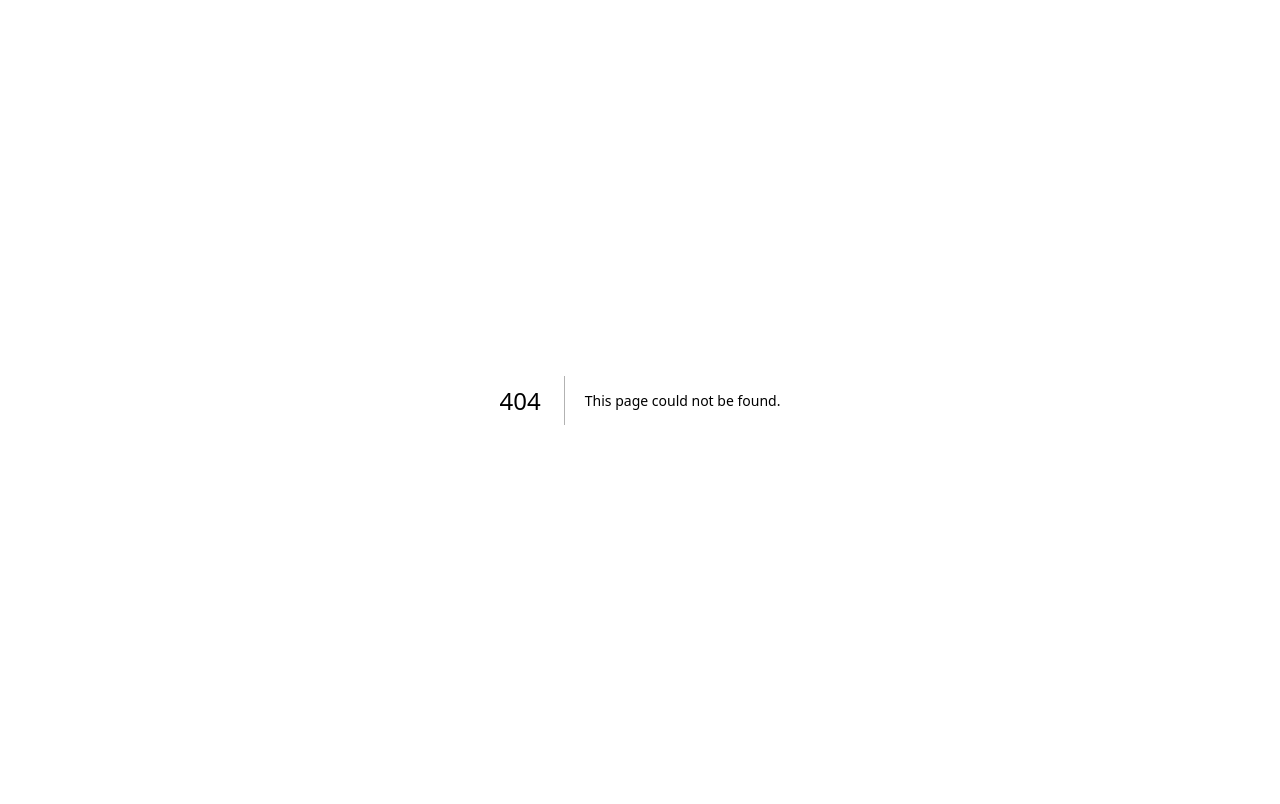
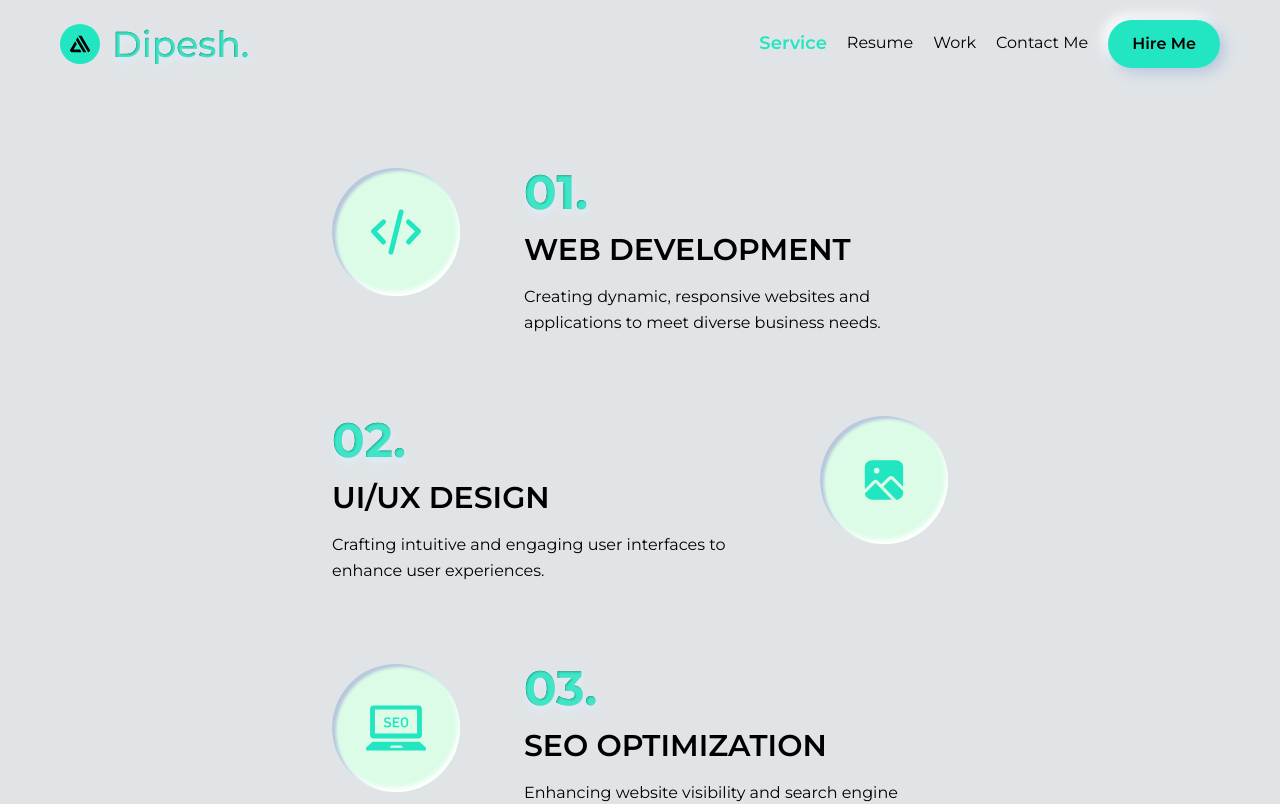
Before and after one commit to DipeshPun91/portfolio_website_next.js, a Next.js app: page /myservice in a window 1280 px wide. Before the commit this address had no page. Shown: the top 804 px of the page. Built offline with nearby package versions, Linux system fonts and the light colour scheme.

Commit message:
Ninth commit

```diff
--- /dev/null
+++ b/src/app/myservice/page.tsx
@@ -0,0 +1,106 @@
+import Header from "@/components/Header";
+import Footer from "@/components/Footer";
+
+export default function MyService() {
+  return (
+    <>
+      <Header />
+      <section>
+        <div className="container px-5 py-10 mx-auto">
+          <div className="flex flex-wrap justify-center lg:w-3/5 mx-auto border-b mb-10 border-gray-200">
+            <div className="rounded-lg p-6 m-4 flex sm:flex-row flex-col items-center sm:items-start space-y-4 sm:space-y-0 sm:space-x-6">
+              <div className="effect-inner sm:w-32 sm:h-32 h-20 w-20 sm:mr-10 inline-flex items-center justify-center rounded-full bg-green-100 text-accent flex-shrink-0">
+                <svg
+                  viewBox="0 0 24 24"
+                  fill="none"
+                  xmlns="http://www.w3.org/2000/svg"
+                  width={60}
+                  height={60}
+                >
+                  <path
+                    d="M7 8L3 11.6923L7 16M17 8L21 11.6923L17 16M14 4L10 20"
+                    stroke="currentColor"
+                    strokeWidth="2"
+                    strokeLinecap="round"
+                    strokeLinejoin="round"
+                  />
+                </svg>
+              </div>
+              <div className="flex-grow sm:text-left text-center mt-6 sm:mt-0">
+                <h1 className="text-4xl sm:text-5xl mb-4 font-bold uppercase title">
+                  01.
+                </h1>
+                <h2 className="text-2xl sm:text-3xl mb-4 font-semibold uppercase">
+                  Web Development
+                </h2>
+                <p className="leading-relaxed text-base">
+                  Creating dynamic, responsive websites and applications to meet
+                  diverse business needs.
+                </p>
+              </div>
+            </div>
+
+            <div className="rounded-lg p-6 m-4 flex sm:flex-row flex-col items-center sm:items-start space-y-4 sm:space-y-0 sm:space-x-6">
+              <div className="flex-grow sm:text-left text-center mt-6 sm:mt-0">
+                <h1 className="text-4xl sm:text-5xl mb-4 font-bold uppercase title">
+                  02.
+                </h1>
+                <h2 className="text-2xl sm:text-3xl mb-4 font-semibold uppercase">
+                  UI/UX Design
+                </h2>
+                <p className="leading-relaxed text-base">
+                  Crafting intuitive and engaging user interfaces to enhance
+                  user experiences.
+                </p>
+              </div>
+              <div className="effect-inner sm:w-32 sm:h-32 h-20 w-20 sm:ml-10 inline-flex items-center justify-center rounded-full bg-green-100 text-accent flex-shrink-0">
+                <svg
+                  viewBox="0 0 2050 2050"
+                  xmlns="http://www.w3.org/2000/svg"
+                  fill="currentColor"
+                  width={70}
+                  height={70}
+                >
+                  <path d="M696.3,1060.9l.3-.2a114.1,114.1,0,0,1,161.5,0l.6.5,85.7,88.7,204.9-204.8a114.3,114.3,0,0,1,161.5,0l275.3,275.7V654.6c0-113.4-92.3-205.7-205.7-205.7H669.6c-113.4,0-205.7,92.3-205.7,205.7v642.7ZM809.9,668.7a82.2,82.2,0,1,1-82.2,82.2A82.2,82.2,0,0,1,809.9,668.7Z" />
+                  <path d="M794.3,1124.1a24.3,24.3,0,0,0-34,.1L465.8,1423.6c13.8,100.2,99.9,177.5,203.8,177.5h585.8Z" />
+                  <path d="M1247.2,1008.7a24.5,24.5,0,0,0-34.3,0l-205.9,206,373.5,386.4c113.4,0,205.6-92.3,205.6-205.7v-47.2Z" />
+                </svg>
+              </div>
+            </div>
+
+            <div className="rounded-lg p-6 m-4 flex sm:flex-row flex-col items-center sm:items-start space-y-4 sm:space-y-0 sm:space-x-6">
+              <div className="effect-inner sm:w-32 sm:h-32 h-20 w-20 sm:mr-10 inline-flex items-center justify-center rounded-full bg-green-100 text-accent flex-shrink-0">
+                <svg
+                  xmlns="http://www.w3.org/2000/svg"
+                  viewBox="0 0 512 512"
+                  fill="currentColor"
+                  width={60}
+                  height={60}
+                >
+                  <path d="M61.936,345.186h388.128c14.81,0,26.822-12.019,26.822-26.828V89.967c0-14.797-12.012-26.81-26.822-26.81H61.936c-14.81,0-26.81,12.012-26.81,26.81v228.39C35.127,333.167,47.126,345.186,61.936,345.186z M76.126,99.189h359.749v203.649H76.126V99.189z" />
+                  <path d="M508.025,419.609l-47.841-42.468c-3.076-2.722-7.5-4.266-12.171-4.266H63.98c-4.664,0-9.095,1.544-12.164,4.266L3.968,419.609C1.405,421.874,0,424.792,0,427.811v14.797c0,3.456,3.608,6.234,8.064,6.234h495.874c4.468,0,8.063-2.778,8.063-6.234v-14.797C512,424.792,510.588,421.874,508.025,419.609z M201.137,424.621l13.848-18.721h87.733l13.829,18.721H201.137z" />
+                  <path d="M189.143,200.96l-4.442-0.633c-11.374-1.588-15.449-5.55-15.449-11.354c0-6.545,4.69-11.241,13.221-11.241c7.038,0,13.342,2.095,20.139,6.544l1.728-0.373l5.936-9.146l-0.253-1.721c-6.671-5.069-16.683-8.392-27.177-8.392c-17.297,0-28.417,10.113-28.417,25.322c0,13.956,9.139,21.74,25.322,23.962l4.456,0.62c11.608,1.601,15.31,5.55,15.31,11.607c0,7.032-5.804,12.108-15.81,12.108c-9.392,0-17.423-4.57-22.854-8.886l-1.728,0.114l-7.664,8.899l0.246,1.861c6.551,6.17,18.538,11.101,30.886,11.101c20.892,0,31.638-11.101,31.638-26.05C214.232,210.833,205.327,203.168,189.143,200.96z" />
+                  <polygon points="229.928,165.986 228.693,167.219 228.693,248.776 229.928,250.01 282.554,250.01 283.794,248.776 283.794,238.149 282.554,236.915 244.016,236.915 243.275,236.162 243.275,214.915 244.016,214.175 276.51,214.175 277.75,212.94 277.75,202.314 276.51,201.08 244.016,201.08 243.275,200.326 243.275,179.827 244.016,179.087 282.554,179.087 283.794,177.846 283.794,167.219 282.554,165.986 " />
+                  <path d="M328.54,164.644c-14.462,0-25.329,6.905-29.658,20.246c-1.728,5.19-2.228,9.886-2.228,23.107c0,13.222,0.5,17.918,2.228,23.108c4.329,13.342,15.196,20.246,29.658,20.246c14.576,0,25.436-6.905,29.766-20.246c1.734-5.19,2.234-9.886,2.234-23.108c0-13.221-0.5-17.917-2.234-23.107C353.977,171.549,343.116,164.644,328.54,164.644z M344.224,227.263c-2.348,6.81-7.284,11-15.683,11c-8.284,0-13.221-4.19-15.576-11c-0.981-3.089-1.481-7.412-1.481-19.266c0-11.987,0.5-16.177,1.481-19.278c2.354-6.797,7.291-10.987,15.576-10.987c8.399,0,13.335,4.19,15.683,10.987c0.981,3.101,1.494,7.291,1.494,19.278C345.718,219.852,345.205,224.174,344.224,227.263z" />
+                </svg>
+              </div>
+              <div className="flex-grow sm:text-left text-center mt-6 sm:mt-0">
+                <h1 className="text-4xl sm:text-5xl mb-4 font-bold uppercase title">
+                  03.
+                </h1>
+                <h2 className="text-2xl sm:text-3xl mb-4 font-semibold uppercase">
+                  SEO Optimization
+                </h2>
+                <p className="leading-relaxed text-base">
+                  Enhancing website visibility and search engine rankings
+                  through strategic optimization techniques.
+                </p>
+              </div>
+            </div>
+          </div>
+        </div>
+      </section>
+      <Footer />
+    </>
+  );
+}
```
